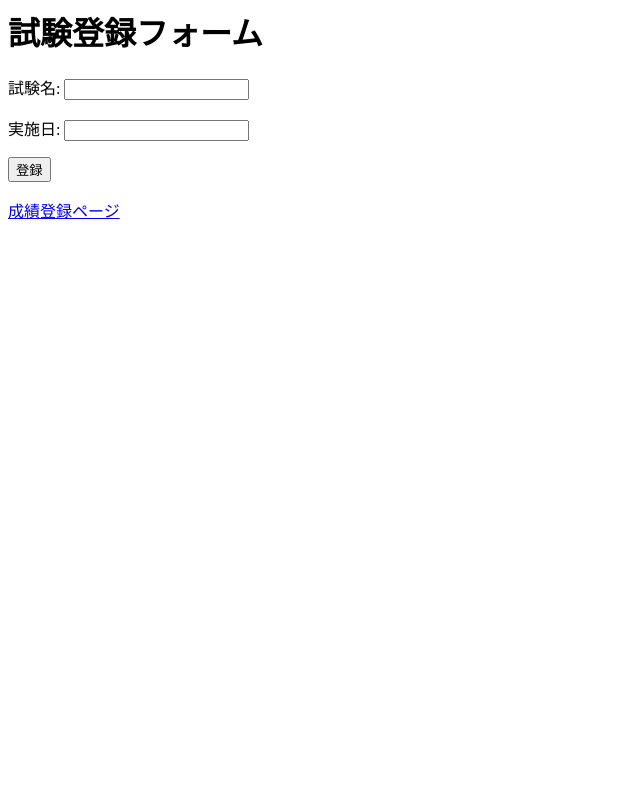
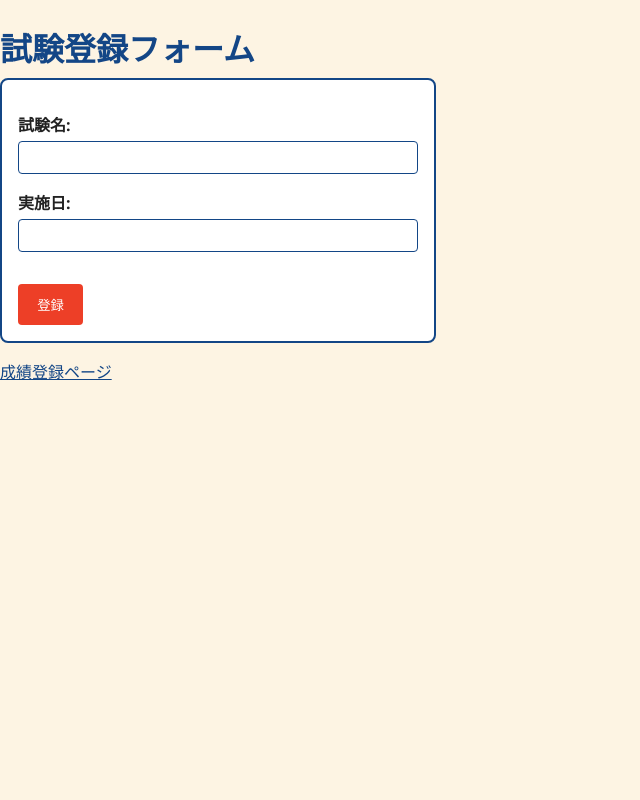
Before and after one commit to ciestellato/training, a Django app: page /school/exam_create/ in a window 1280 px wide. Shown: the whole page, without its empty margins (0-640 px from the left). Run offline with Django 5.2, Linux system fonts and the light colour scheme.

Commit message:
CSS追加

```diff
--- a/django_20251014/django_web/conf/settings.py
+++ b/django_20251014/django_web/conf/settings.py
@@ -120,7 +120,11 @@ USE_TZ = True
 # Static files (CSS, JavaScript, Images)
 # https://docs.djangoproject.com/en/5.2/howto/static-files/
 
-STATIC_URL = "static/"
+STATIC_URL = "/static/"
+
+STATICFILES_DIRS = [
+    BASE_DIR / "static",
+]
 
 # Default primary key field type
 # https://docs.djangoproject.com/en/5.2/ref/settings/#default-auto-field
--- a/django_20251014/django_web/home/templates/home/index.html
+++ b/django_20251014/django_web/home/templates/home/index.html
@@ -1,3 +1,6 @@
+{% load static %}
+<link rel="stylesheet" href="{% static 'css/style.css' %}">
+
 <ul style="list-style-type: none;">
     <h3>●BMI_calculator</h3>
     <li><a href="{% url 'calculator:bmi' %}">bmi（htmlタグのフォームでBMI計算。レコード保存なし）</a></li>
--- a/django_20251014/django_web/school/templates/school/exam_form.html
+++ b/django_20251014/django_web/school/templates/school/exam_form.html
@@ -1,3 +1,5 @@
+{% load static %}
+<link rel="stylesheet" href="{% static 'css/style.css' %}">
 <h1>{{ title }}</h1>
 
 <form method="post" action=".">
--- /dev/null
+++ b/django_20251014/django_web/static/css/style.css
@@ -0,0 +1,137 @@
+/* カラーパレット */
+:root {
+    --primary: #134686;
+    --accent: #ED3F27;
+    --highlight: #FEB21A;
+    --background: #FDF4E3;
+    --text-dark: #222;
+    --text-light: #fff;
+}
+
+/* 全体の背景とフォント */
+body {
+    background-color: var(--background);
+    color: var(--text-dark);
+    font-family: 'Segoe UI', sans-serif;
+    margin: 0;
+    padding: 0;
+}
+
+/* ヘッダー */
+header {
+    background-color: var(--primary);
+    color: var(--text-light);
+    padding: 1rem;
+    text-align: center;
+}
+
+header h1 {
+    margin: 0;
+}
+
+nav a {
+    color: var(--highlight);
+    margin: 0 1rem;
+    text-decoration: none;
+    font-weight: bold;
+}
+
+nav a:hover {
+    color: var(--accent);
+}
+
+/* メインセクション */
+main {
+    padding: 2rem;
+}
+
+/* フォーム */
+form {
+    background-color: #fff;
+    padding: 1rem;
+    border: 2px solid var(--primary);
+    border-radius: 8px;
+    max-width: 400px;
+}
+
+label {
+    display: block;
+    margin-top: 1rem;
+    font-weight: bold;
+}
+
+input {
+    width: 100%;
+    padding: 0.5rem;
+    margin-top: 0.3rem;
+    border: 1px solid var(--primary);
+    border-radius: 4px;
+}
+
+/* ボタン */
+button {
+    margin-top: 1rem;
+    background-color: var(--accent);
+    color: var(--text-light);
+    border: none;
+    padding: 0.7rem 1.2rem;
+    border-radius: 4px;
+    cursor: pointer;
+}
+
+button:hover {
+    background-color: var(--highlight);
+    color: var(--text-dark);
+}
+
+/* フッター */
+footer {
+    background-color: var(--primary);
+    color: var(--text-light);
+    text-align: center;
+    padding: 1rem;
+    margin-top: 2rem;
+}
+
+/* 見出し */
+h1, h2, h3 {
+    color: var(--primary);
+    margin-top: 1.5rem;
+    margin-bottom: 0.5rem;
+    font-weight: bold;
+}
+
+h1 {
+    font-size: 2rem;
+}
+
+h2 {
+    font-size: 1.6rem;
+}
+
+h3 {
+    font-size: 1.3rem;
+}
+
+/* リンク */
+a {
+    color: var(--primary);
+    text-decoration: underline;
+    transition: color 0.3s ease;
+}
+
+a:hover {
+    color: var(--accent);
+    text-decoration: none;
+}
+
+/* リスト */
+ul, ol {
+    margin: 1rem 0;
+    padding-left: 1.5rem;
+}
+
+li {
+    margin-bottom: 0.5rem;
+    color: var(--text-dark);
+}
```
